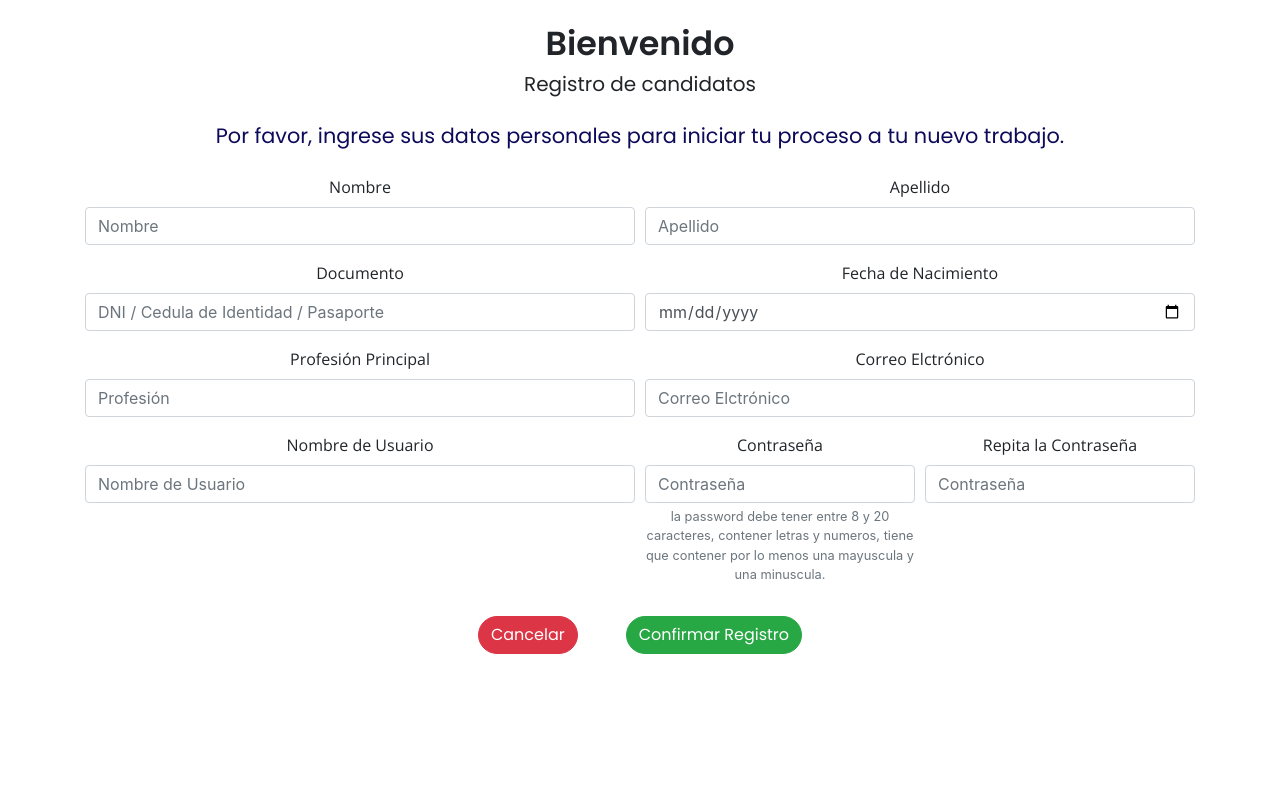
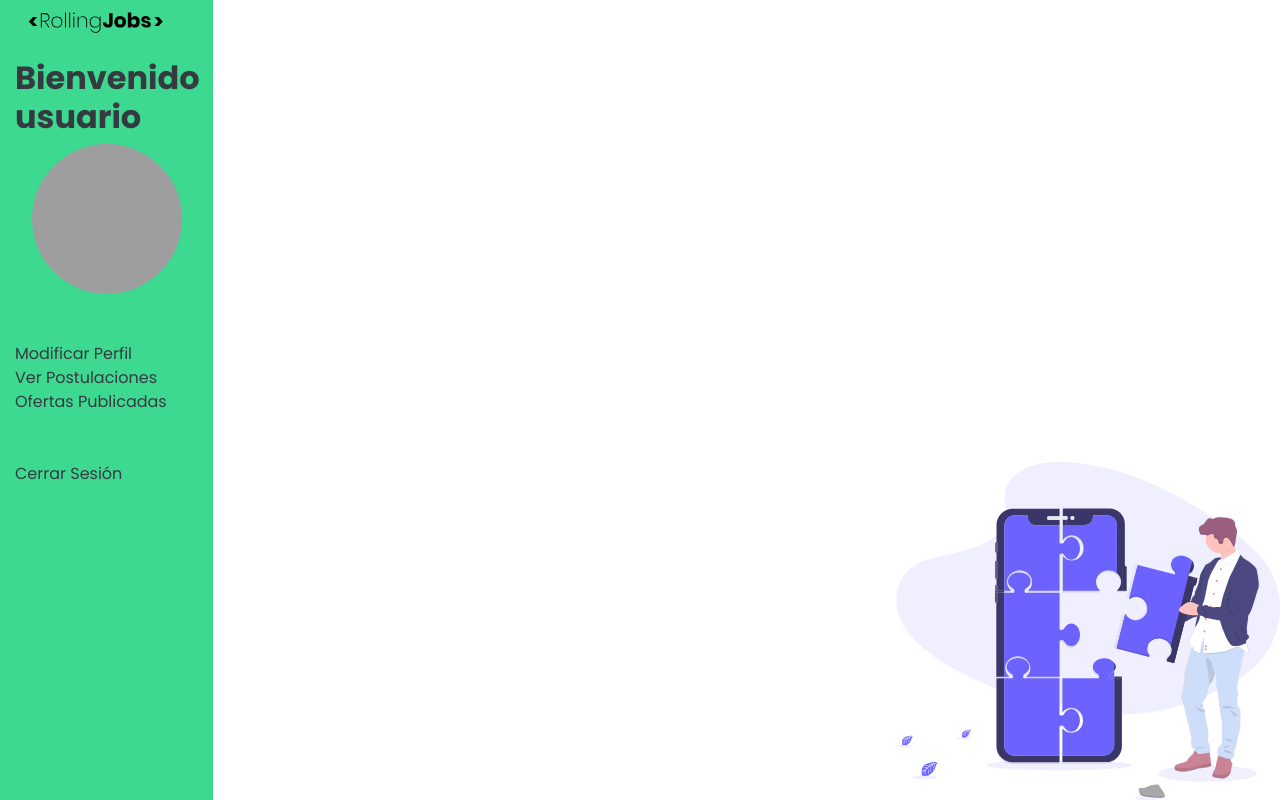
Before and after one commit to gcpadilla/rc-fullstack-8d-final-jobs, a React (Create React App) app in the folder frontend/: page /profile in a window 1280 px wide. Built offline with nearby package versions, Linux system fonts and the light colour scheme; sample sign-in values are in the browser's storage; grey boxes are pictures that could not be loaded.

Commit message:
minor change

```diff
--- a/frontend/src/pages/company2.jsx
+++ b/frontend/src/pages/company2.jsx
@@ -1,233 +1,85 @@
+import React, { useState, useEffect, useCallback } from "react";
+import Footer from "../components/Footer";
+import axios from "axios";
+import CardOfferts from "../components/CardOfferts";
+import FormJobPostulate from "../components/FormJobPostulate";
+import EditOffers from "../components/EditOffers"
+import { Link } from 'react-router-dom'
+import auth from "../utils/auth";
+import sweetalert from "sweetalert2";
+import { useHistory } from "react-router-dom";
+import logo from "../images/RollingJobs.svg";
+import profilePH from "../images/profile.jpg"
 
-import React from "react";
-// import moment from "moment";
-// import axios from "axios";
-// import Header from "../components/Header";
-// import Footer from "../components/Footer";
-// import "../App.css";
-// import Swal from "sweetalert2";
-// import { Redirect } from "react-router-dom";
-import { useState } from "react";
+const CandidateProfile = () => {
+    return (
+        <div className=" companyStyle container-fluid">
+        <div className="row">
+          <nav id="sidebarMenu" className="col-md-3 col-lg-2 d-inline sidebar collapse sidebarMenu sticky-top ">
 
-const Register = () => {
-  const [UserSelec, setUserSelec] = useState({});
-//   const [redirec, setredirec] = useState(false);
+        <Link to="/">
+          <img src={logo} loading="lazy" className="logoStyle mb-3" />
+        </Link>
 
-  const onsubmit = async (e) => {
-//     e.preventDefault();
-//     const anio = edad(UserSelec.age);
-//     UserSelec.age = anio;
-//     console.log("Pasó");
+        <div className="sidebar-sticky d-flex flex-column justify-content-around mb-3">
+            <h2 className="textAdmin text-dark">Bienvenido usuario</h2>
 
-//     if (UserSelec.password === UserSelec.password2) {
-//       try {
-//         await axios.post(
-//           "http://localhost:3001/api/v1/users/candidates",
-//           UserSelec
-//         );
-//         // setTimeout(() => {
-//         //   setredirec(true);
-//         // }, 1000);
+             <img src={profilePH} className="profilePH img-fluid mx-auto d-block rounded-circle" />
 
-//         await Swal.fire("genial", "se registro sactifactoriamente!", "success");
-//         setredirec(true);
-//       } catch (err) {
-//         if (err.response.data.message === undefined) {
-//           Swal.fire(
-//             `Error de ${err.response.data.errors[0].param}`,
-//             err.response.data.errors[0].msg,
-//             "error"
-//           );
-//         } else {
-//           Swal.fire("Oops..", err.response.data.message, "error");
-//         }
-//       }
-//     } else if (UserSelec.password !== UserSelec.password2) {
-//       Swal.fire("Error de Password", "las contraseñas no son iguales", "error");
-//     }
-//   };
-//   const edad = (a) => {
-//     const nacimiento = moment(a);
-//     const hoy = moment();
-//     const anios = hoy.diff(nacimiento, "years");
+            <ul className="nav flex-column d-flex mt-5">
+            <li className="nav-item">
+                <Link  type="submit"  className="text-dark"> Modificar Perfil</Link>
+            </li>
+            <li className="nav-item">
+                <Link  type="submit"  className="text-dark"> Ver Postulaciones</Link>
+            </li>
+            <li className="nav-item">
+                <Link  type="submit"  className="text-dark"> Ofertas Publicadas </Link>
+            </li>
+            </ul>
+            <ul className="nav flex-column d-flex mt-5">
+                        <li className="nav-item">
+                <Link className="mt-auto" type="submit"  className="text-dark"> Cerrar Sesión</Link>
+            </li>
+            </ul>
 
-//     return anios;
-  };
+        </div>
+      </nav>
 
-  const onInputChange = (e) => {
-    setUserSelec({
-      ...UserSelec,
-      [e.target.name]: e.target.value,
-      publicationdate: new Date().toLocaleString(),
-    });
-  };
+        <div className=" col-md-9 col-lg-10 companyData d-flex flex-column flex-wrap">
+          <div className="">
 
-  return (
-    <div>
+          </div>
+          <div className="">
+            {/* {publicar ? ( */}
+              <div></div>
 
-      <div className="container">
-        <div className="text-center pb-5 form-group mb-3">
-          <h3 className="mt-4 titulos">Bienvenido</h3>
-          <h5 className="mb-4 texdo">Registro de candidatos</h5>
-          <p className="mb-4 textNews">
-            {" "}
-            Por favor, ingrese sus datos personales para iniciar tu proceso a tu
-            nuevo trabajo.
-          </p>
-          <div className="mb-4">
-            <form onSubmit={onsubmit}>
-              <div className="form-group">
-                <div className=" form-row ">
-                  <div className="form-group col-6">
-                    <label htmlFor="Name">Nombre</label>
-                    <input
-                      type="text"
-                      required
-                      className="form-control "
-                      name="firstname"
-                      placeholder="Nombre"
-                      onChange={onInputChange}
-                    />
-                  </div>
+            {<div></div> ? <div></div> : <div>
+              <h3 className="titulos text-center my-3">Ofertas Publicadas</h3>
+              <div className="d-flex flex-wrap justify-content-center">
+              {/* {cards} */}
+              </div>
+              </div>}
 
-                  <div className="form-group col-6">
-                    <label htmlFor="lastname">Apellido</label>
-                    <input
-                      type="text"
-                      required
-                      className="form-control"
-                      name="lastname"
-                      placeholder="Apellido"
-                      onChange={onInputChange}
-                    />
-                  </div>
-                </div>
 
-                <div className="form-row">
-                  <div className="form-group col-md-6">
-                    <label htmlFor="dni">Documento</label>
-                    <input
-                      type="number"
-                      required
-                      className="form-control"
-                      name="dni"
-                      placeholder="DNI / Cedula de Identidad / Pasaporte"
-                      onChange={onInputChange}
-                    />
-                  </div>
+            {<div></div> ? (
+              <div></div>
+            ) : (
+              <div>
+                {/* <EditOffers oferta={id} terminar={mostrarcard}/> */}
+              </div>
+            )}
 
-                  <div className="form-group col-md-6">
-                    <label htmlFor="Age">Fecha de Nacimiento</label>
-                    <input
-                      type="date"
-                      required
-                      className="form-control"
-                      name="age"
-                      placeholder="Fecha de Nacimiento"
-                      onChange={onInputChange}
-                    />
-                  </div>
-                </div>
+          </div>
 
-                <div className="form-row">
-                  <div className="form-group col-md-6">
-                    <label htmlFor="profession">Profesión Principal</label>
-                    <input
-                      type="text"
-                      required
-                      className="form-control"
-                      name="profession"
-                      placeholder="Profesión"
-                      onChange={onInputChange}
-                    />
-                  </div>
 
-                  <div className="form-group col-md-6">
-                    <label htmlFor="exampleInputEmail1">
-                      Correo Elctrónico
-                    </label>
-                    <input
-                      type="email"
-                      required
-                      className="form-control"
-                      name="email"
-                      aria-describedby="emailHelp"
-                      placeholder="Correo Elctrónico"
-                      onChange={onInputChange}
-                    />
-                  </div>
-                </div>
+          </div>
+          </div>
 
-                <div className="form-row">
-                  <div className="form-group col-md-6">
-                    <label htmlFor="username">Nombre de Usuario</label>
-                    <input
-                      type="text"
-                      required
-                      className="form-control"
-                      name="username"
-                      placeholder="Nombre de Usuario"
-                      onChange={onInputChange}
-                    />
-                  </div>
 
-                  <div className="form-group col-md-3">
-                    {" "}
-                    <label htmlFor="inputPassword5">Contraseña</label>
-                    <input
-                      type="password"
-                      required
-                      placeholder="Contraseña"
-                      id="inputPassword5"
-                      name="password"
-                      className="form-control"
-                      aria-describedby="passwordHelpBlock"
-                      onChange={onInputChange}
-                    />
-                    <small
-                      id="passwordHelpBlock"
-                      className="form-text text-muted"
-                    >
-                      la password debe tener entre 8 y 20 caracteres, contener
-                      letras y numeros, tiene que contener por lo menos una
-                      mayuscula y una minuscula.
-                    </small>
-                  </div>
-                  <div className="form-group col-md-3">
-                    <label htmlFor="exampleInputPassword1">
-                      Repita la Contraseña
-                    </label>
-                    <input
-                      type="password"
-                      required
-                      className="form-control"
-                      name="password2"
-                      placeholder="Contraseña"
-                      onChange={onInputChange}
-                    />
-                  </div>
-                </div>
-              </div>
-              <button
-
-                className="btn btn-danger rounded-pill mr-5"
-              >
-                Cancelar
-              </button>
-              <button
-                type="submit"
-                onSubmit={onsubmit}
-                className="btn btn-success rounded-pill"
-              >
-                Confirmar Registro
-              </button>
-            </form>
-          </div>
+        {/* <Footer /> */}
         </div>
-      </div>
-
-    </div>
-  );
+    );
 };
 
-export default Register;
+export default CandidateProfile;
```
